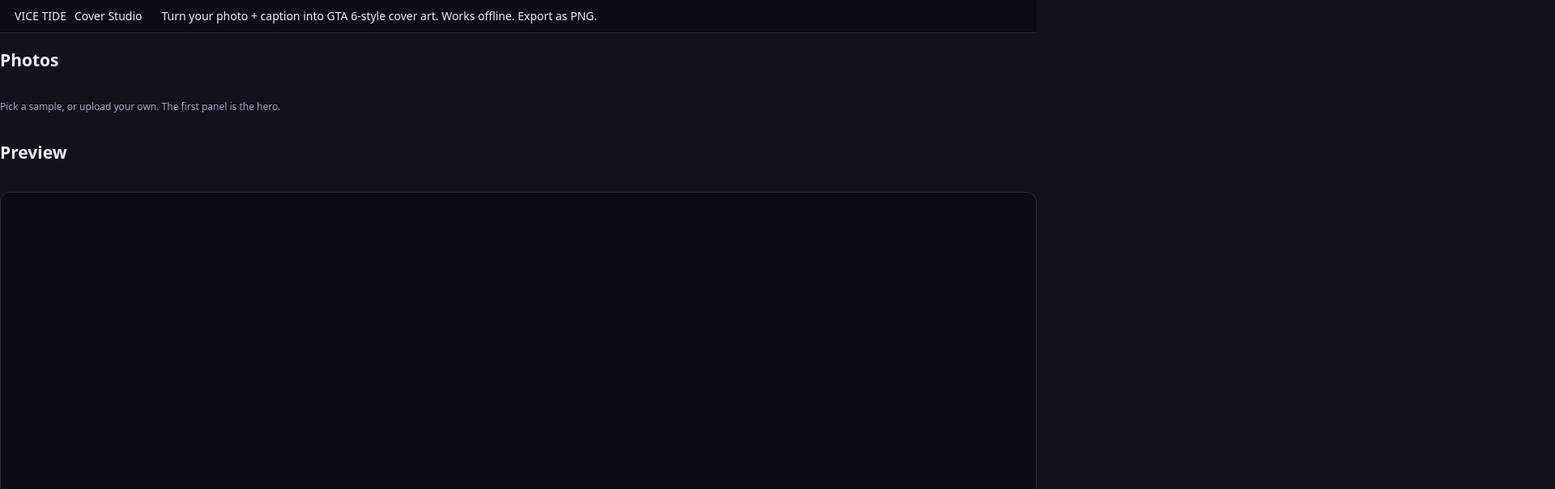
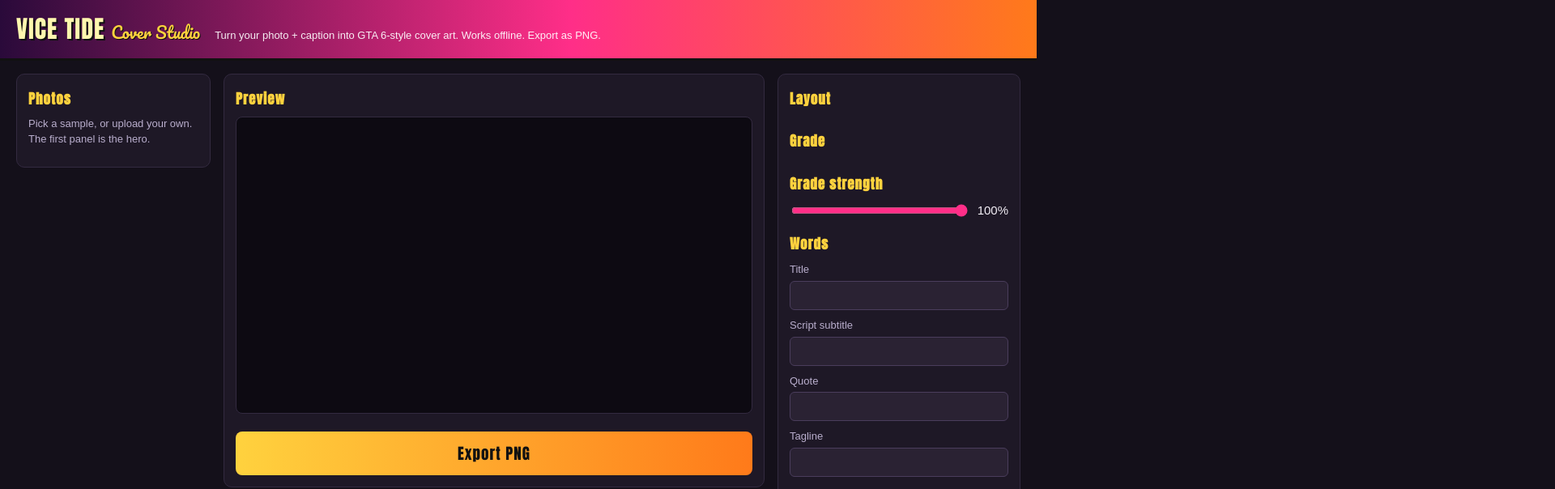
Before and after one commit to Hunter-donot/gta6-cover-art, a plain HTML site: page app/index.html in a window 1280 px wide. Shown: the top 604 px of the page at 81% size, 1920 px wide, since content can reach past the window. Drawn offline with Linux system fonts and the light colour scheme.

Commit message:
VICE TIDE Cover Studio: add app/style.css

```diff
--- a/app/style.css
+++ b/app/style.css
@@ -1,149 +1,140 @@
-/* VICE TIDE Cover Studio — dark 3-column editor. Fonts are vendored offline. */
-@font-face {
-  font-family: 'Anton';
-  font-style: normal;
-  font-weight: 400;
-  font-display: swap;
-  src: url('./fonts/anton-latin.woff2') format('woff2');
+/* VICE TIDE Cover Studio — dark 3-column editor. */
+* { box-sizing: border-box; }
+html, body { margin: 0; padding: 0; }
+body {
+  background: #14101a;
+  color: #f2eef5;
+  font-family: Arial, Helvetica, sans-serif;
+  font-size: 15px;
+  line-height: 1.45;
 }
-@font-face {
-  font-family: 'Pacifico';
-  font-style: normal;
-  font-weight: 400;
-  font-display: swap;
-  src: url('./fonts/pacifico-latin.woff2') format('woff2');
+.topbar {
+  display: flex;
+  align-items: baseline;
+  gap: 18px;
+  padding: 14px 20px;
+  background: linear-gradient(90deg, #2a0a3a, #ff2e88 55%, #ff7a1a);
+  border-bottom: 3px solid #111;
 }
-@font-face {
-  font-family: 'Bebas Neue';
-  font-style: normal;
-  font-weight: 400;
-  font-display: swap;
-  src: url('./fonts/bebas-neue-latin.woff2') format('woff2');
+.brand {
+  font-family: 'Anton', 'Arial Black', sans-serif;
+  font-size: 30px;
+  letter-spacing: 1px;
+  color: #fff7ae;
+  text-shadow: 2px 2px 0 #111;
+  white-space: nowrap;
 }
-
-:root {
-  --bg: #14101c;
-  --panel: #1d1729;
-  --panel-2: #241c33;
-  --line: #332a47;
-  --text: #f2ecff;
-  --muted: #a99ec2;
-  --accent: #ff2e88;
-  --accent-2: #ff7a1a;
-  --gold: #ffd23e;
+.brand span {
+  font-family: 'Pacifico', cursive;
+  font-size: 20px;
+  color: #ffd23e;
+  text-shadow: 1px 1px 0 #111;
+  letter-spacing: 0;
 }
-
-* { box-sizing: border-box; }
-html, body { margin: 0; min-height: 100%; background: var(--bg); color: var(--text); font: 14px/1.45 system-ui, -apple-system, sans-serif; }
-
-.topbar {
-  display: flex; align-items: center; gap: 24px; flex-wrap: wrap;
-  padding: 10px 18px; background: #0e0a16; border-bottom: 1px solid var(--line);
-  position: sticky; top: 0; z-index: 10;
+.top-note { font-size: 13px; color: rgba(255, 255, 255, 0.92); }
+.layout {
+  display: grid;
+  grid-template-columns: 240px minmax(0, 1fr) 300px;
+  gap: 16px;
+  padding: 16px 20px 24px;
+  align-items: start;
 }
-.brand { display: flex; align-items: baseline; gap: 10px; }
-.brand-mark {
-  display: inline-grid; place-items: center; width: 34px; height: 34px; border-radius: 8px;
-  font-family: Anton, sans-serif; font-size: 15px; color: #12081c;
-  background: linear-gradient(135deg, #ff7a1a, #ffd23e 45%, #ff2e88);
+.col {
+  background: #1e1826;
+  border: 1px solid #332a40;
+  border-radius: 10px;
+  padding: 14px;
 }
-.brand-name { font-family: Anton, sans-serif; font-size: 22px; letter-spacing: 1px; }
-.brand-sub { color: var(--muted); font-size: 13px; }
-.steps { display: flex; gap: 18px; margin: 0 auto; padding: 0; list-style: none; color: var(--muted); font-size: 13px; }
-.steps b {
-  display: inline-grid; place-items: center; width: 20px; height: 20px; margin-right: 6px;
-  border-radius: 50%; background: var(--panel-2); color: var(--gold); font-size: 12px;
+.col h2 {
+  font-family: 'Anton', 'Arial Black', sans-serif;
+  font-size: 17px;
+  letter-spacing: 1px;
+  margin: 4px 0 10px;
+  color: #ffd23e;
 }
-.top-actions { display: flex; gap: 10px; margin-left: auto; }
-
-.studio {
-  display: grid; grid-template-columns: 300px minmax(0, 1fr) 320px; gap: 16px;
-  padding: 16px; align-items: start; max-width: 1720px; margin: 0 auto;
+.col h2:not(:first-child) { margin-top: 18px; }
+.hint { font-size: 13px; color: #b9aecd; margin: 0 0 10px; }
+.photo-list { display: grid; gap: 10px; }
+.photo-item {
+  display: block;
+  width: 100%;
+  padding: 0;
+  border: 2px solid transparent;
+  border-radius: 8px;
+  background: #2a2233;
+  color: #f2eef5;
+  cursor: pointer;
+  overflow: hidden;
+  text-align: left;
 }
-.col { display: flex; flex-direction: column; gap: 16px; min-width: 0; }
-.panel {
-  background: var(--panel); border: 1px solid var(--line); border-radius: 12px; padding: 14px;
-  display: flex; flex-direction: column; gap: 12px;
+.photo-item img { display: block; width: 100%; height: 120px; object-fit: cover; }
+.photo-item .photo-name {
+  display: block;
+  padding: 6px 8px;
+  font-size: 12px;
+  font-weight: bold;
 }
-.panel h2 {
-  margin: 0; font-family: 'Bebas Neue', sans-serif; font-size: 19px; letter-spacing: 2px;
-  color: var(--gold); text-transform: uppercase;
+.photo-item.active { border-color: #ff2e88; }
+.photo-upload {
+  padding: 18px 10px;
+  text-align: center;
+  font-weight: bold;
+  color: #ffd23e;
+  border-style: dashed;
+  border-color: #6b5a80;
 }
-label { display: flex; flex-direction: column; gap: 6px; font-weight: 600; font-size: 13px; }
-label .val { float: right; color: var(--muted); font-weight: 400; }
-input[type=text], input[type=number], select {
-  font: inherit; color: var(--text); background: #120d1d; border: 1px solid var(--line);
-  border-radius: 8px; padding: 8px 10px; width: 100%;
+.preview-wrap {
+  background: #0d0a12;
+  border: 1px solid #332a40;
+  border-radius: 8px;
+  padding: 8px;
 }
-input[type=text]:focus, input[type=number]:focus, select:focus { outline: 2px solid var(--accent); outline-offset: 0; border-color: var(--accent); }
-input[type=range] { width: 100%; accent-color: var(--accent); }
-.hint { margin: 0; color: var(--muted); font-size: 12px; font-weight: 400; }
-
-.btn {
-  font: inherit; font-weight: 700; padding: 9px 14px; border: 1px solid var(--line); border-radius: 8px;
-  background: var(--panel-2); color: var(--text); cursor: pointer;
+#preview { display: block; width: 100%; height: auto; border-radius: 4px; }
+.preview-info { margin-top: 10px; font-size: 13px; color: #b9aecd; }
+.export-btn {
+  margin-top: 12px;
+  width: 100%;
+  padding: 13px 16px;
+  font-family: 'Anton', 'Arial Black', sans-serif;
+  font-size: 19px;
+  letter-spacing: 1px;
+  color: #111;
+  background: linear-gradient(90deg, #ffd23e, #ff7a1a);
+  border: none;
+  border-radius: 8px;
+  cursor: pointer;
 }
-.btn:hover { border-color: var(--accent); }
-.btn.primary {
-  background: linear-gradient(135deg, #ff7a1a, #ff2e88); border-color: transparent; color: #fff;
+.export-btn:hover { filter: brightness(1.08); }
+.opt-list { display: grid; gap: 8px; }
+.opt {
+  padding: 9px 12px;
+  text-align: left;
+  font-size: 14px;
+  color: #f2eef5;
+  background: #2a2233;
+  border: 2px solid transparent;
+  border-radius: 8px;
+  cursor: pointer;
 }
-.btn.ghost { background: transparent; }
-.file-label { display: inline-block; text-align: center; cursor: pointer; }
-.row { display: flex; gap: 10px; }
-.row .btn { flex: 1; }
-
-.drop {
-  border: 1px dashed var(--line); border-radius: 10px; padding: 14px; text-align: center;
-  display: flex; flex-direction: column; gap: 10px; align-items: center;
+.opt:hover { border-color: #6b5a80; }
+.opt.active { border-color: #ff2e88; background: #3a1f33; }
+.slider-row { display: flex; align-items: center; gap: 10px; }
+.slider-row input[type="range"] { flex: 1; accent-color: #ff2e88; }
+.field { display: block; margin-bottom: 10px; font-size: 13px; color: #b9aecd; }
+.field input {
+  display: block;
+  width: 100%;
+  margin-top: 4px;
+  padding: 9px 10px;
+  font-size: 14px;
+  color: #f2eef5;
+  background: #2a2233;
+  border: 1px solid #4a3d5c;
+  border-radius: 6px;
 }
-.drop.drag { border-color: var(--accent); background: rgba(255, 46, 136, 0.08); }
-.drop p { margin: 0; }
-
-.thumbs { display: grid; grid-template-columns: 1fr 1fr; gap: 10px; }
-.thumb {
-  padding: 0; border: 2px solid var(--line); border-radius: 10px; overflow: hidden;
-  background: #120d1d; cursor: pointer; text-align: left; color: var(--text); font: inherit;
+.field input:focus { outline: 2px solid #ff2e88; border-color: #ff2e88; }
+.fineprint { font-size: 11px; color: #8d819e; margin-top: 18px; }
+@media (max-width: 900px) {
+  .layout { grid-template-columns: 1fr; }
+  .brand { font-size: 24px; }
 }
-.thumb:hover { border-color: var(--accent); }
-.thumb img { display: block; width: 100%; height: 92px; object-fit: cover; }
-.thumb span { display: block; padding: 6px 8px; font-size: 12px; font-weight: 600; }
-
-.chips { display: flex; flex-wrap: wrap; gap: 8px; }
-.chips button {
-  font: inherit; font-size: 13px; font-weight: 600; padding: 7px 11px; border-radius: 999px;
-  border: 1px solid var(--line); background: #120d1d; color: var(--text); cursor: pointer;
-}
-.chips button:hover { border-color: var(--accent); }
-.chips button.active { background: linear-gradient(135deg, #ff7a1a, #ff2e88); border-color: transparent; color: #fff; }
-
-.preview-wrap {
-  background: #0e0a16; border: 1px solid var(--line); border-radius: 12px; padding: 14px;
-  display: grid; place-items: center; min-height: 320px;
-}
-#cover { max-width: 100%; max-height: calc(100vh - 260px); box-shadow: 0 12px 40px rgba(0, 0, 0, 0.55); }
-.size-row { display: flex; gap: 8px; flex-wrap: wrap; }
-.size-row button {
-  flex: 1; font: inherit; font-size: 13px; font-weight: 600; padding: 8px 10px; border-radius: 8px;
-  border: 1px solid var(--line); background: var(--panel); color: var(--text); cursor: pointer; white-space: nowrap;
-}
-.size-row button.active { border-color: var(--accent); background: rgba(255, 46, 136, 0.16); }
-.export-row .btn { padding: 12px 14px; }
-#status { margin: 0; color: var(--muted); min-height: 1.4em; }
-
-.toggles { display: grid; grid-template-columns: 1fr 1fr; gap: 8px; }
-.check { flex-direction: row; align-items: center; gap: 8px; font-weight: 500; }
-.check input { accent-color: var(--accent); width: 16px; height: 16px; }
-
-@media (max-width: 1100px) {
-  .studio { grid-template-columns: 1fr; }
-  .steps { display: none; }
-}
-
-/* Screenshot scenes: the cover alone, edge to edge. */
-body.shot-cover { background: #fff3e0; }
-body.shot-cover .topbar, body.shot-cover .col.left, body.shot-cover .col.right,
-body.shot-cover .size-row, body.shot-cover .export-row, body.shot-cover #status { display: none; }
-body.shot-cover .studio { display: block; padding: 0; max-width: none; }
-body.shot-cover .col.center { display: block; }
-body.shot-cover .preview-wrap { background: transparent; border: 0; border-radius: 0; padding: 0; min-height: 0; }
-body.shot-cover #cover { max-width: none; max-height: none; width: 100vw; height: 100vh; box-shadow: none; display: block; }
```
